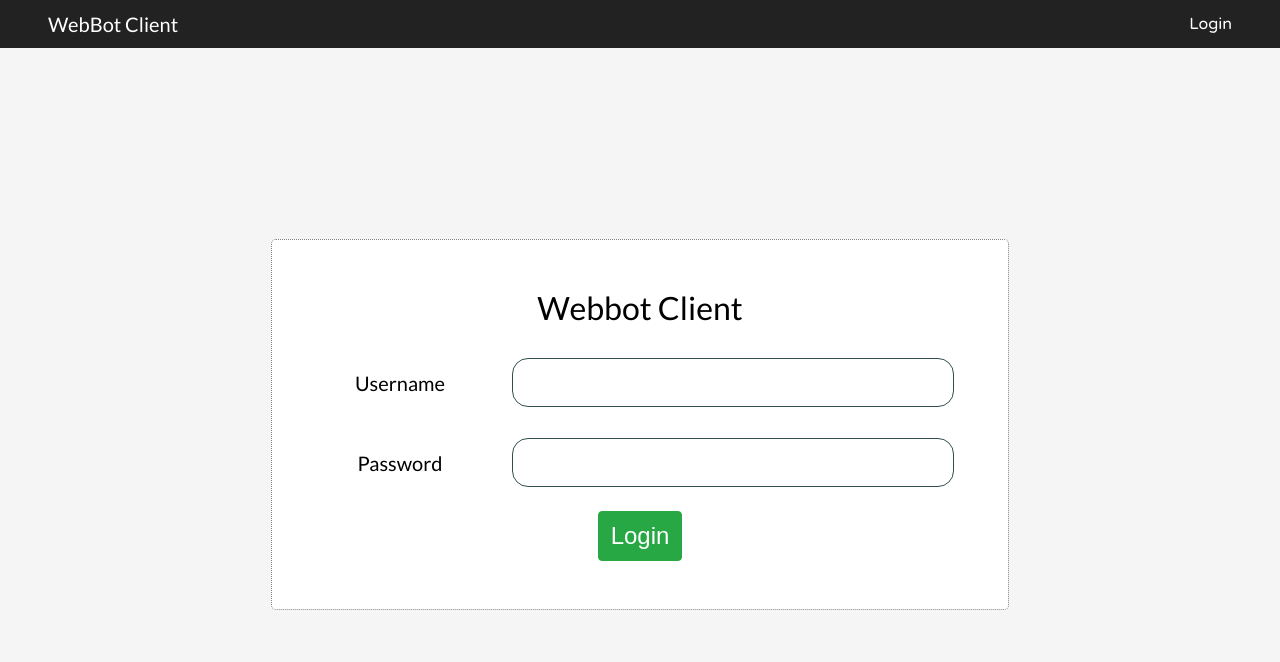
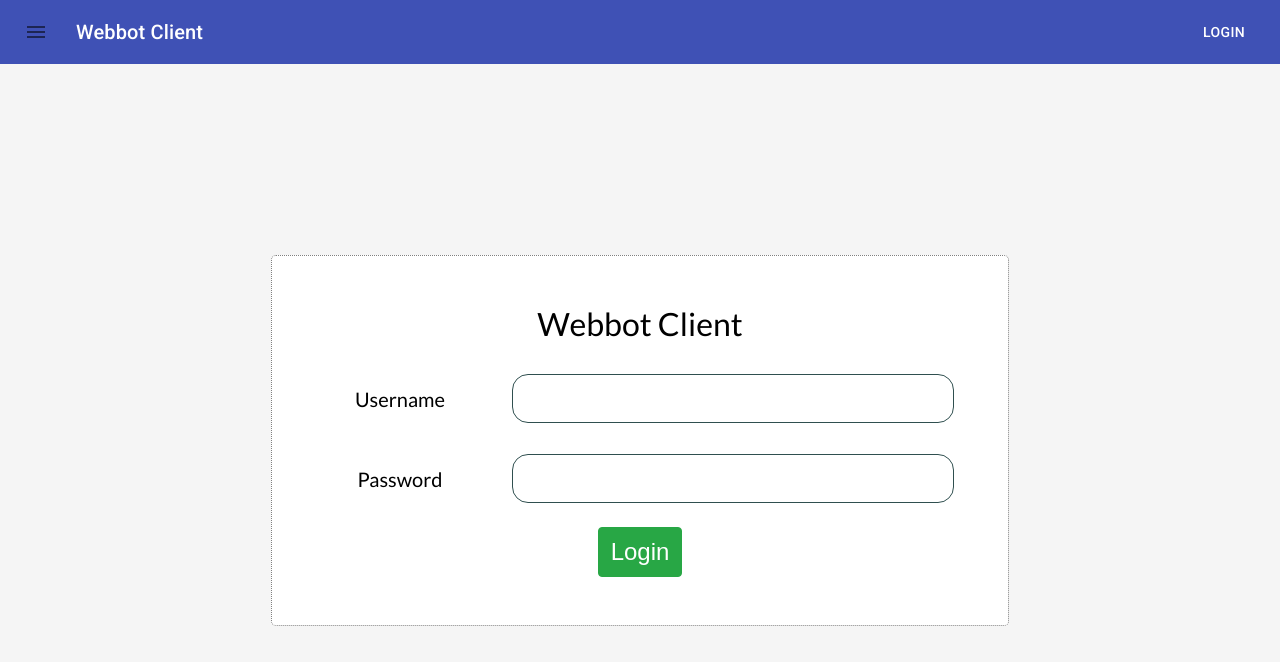
Before and after one commit to getYourFlag/telegram-webbot-client, a React app: page /#/user in a window 1280 px wide. Before the commit this address led to /#/. Shown: the top 662 px of the page. Built offline with nearby package versions, Linux system fonts and the light colour scheme.

Commit message:
Material UI on navbar & chat menu

```diff
--- a/package.json
+++ b/package.json
@@ -30,6 +30,7 @@
     "dependencies": {
         "@babel/polyfill": "^7.8.3",
         "@material-ui/core": "^4.9.3",
+        "@material-ui/icons": "^4.9.1",
         "axios": "^0.19.2",
         "babel-polyfill": "^6.26.0",
         "bcrypt": "^3.0.8",
--- a/public/index.html
+++ b/public/index.html
@@ -3,10 +3,11 @@
 
 <head>
     <meta charset="UTF-8">
-    <meta name="viewport" content="width=device-width, initial-scale=1.0">
+    <meta name="viewport" content="width=device-width, initial-scale=1, minimum-scale=1">
     <title>Telegram Web Client</title>
     <link href="https://fonts.googleapis.com/css?family=Varela+Round&display=swap" rel="stylesheet">
     <link href="https://fonts.googleapis.com/css?family=Lato&display=swap" rel="stylesheet">
+    <link rel="stylesheet" href="https://fonts.googleapis.com/css?family=Roboto:300,400,500,700&display=swap" />
     <style>
         html {box-sizing: border-box; min-height: 100vh;}
         body {margin: 0;}
--- a/src/client/components/ChatDisplay.js
+++ b/src/client/components/ChatDisplay.js
@@ -4,8 +4,9 @@ import { useSelector, useDispatch } from 'react-redux';
 
 import MessageSender from './MessageSender';
 import Message from './Message';
-// import {updateMessages} from '../actions/message';
 import {setMessageUpdate, removeMessageUpdate} from '../services/longpoll';
+import { Grid, Box } from '@material-ui/core';
+import { makeStyles } from '@material-ui/styles';
 
 const ChatDisplay = props => {
     const messages = useSelector(state => state.messageReducer.messages);
--- a/src/client/components/ChatMenu.js
+++ b/src/client/components/ChatMenu.js
@@ -5,6 +5,10 @@ import Selector from '../components/ChatSelector';
 import {setChatUpdate, removeChatUpdate} from '../services/longpoll';
 import {fetchMessages} from '../actions/message';
 import transformDate from '../services/dateTransform';
+
+import {List, Typography, Box} from '@material-ui/core';
+import { makeStyles, ThemeProvider } from '@material-ui/core/styles';
+import Divider from '@material-ui/core/Divider';
 
 const ChatMenu = props => {
     const chatList = useSelector(state => state.chatReducer.chats);
@@ -16,9 +20,25 @@ const ChatMenu = props => {
         return _ => removeChatUpdate();
     }, [currentBot]);
 
+    const useStyles = makeStyles(theme => ({
+        root: {
+            borderRight: "2px",
+            borderRightColor: "#999"
+        },
+        title: {
+            margin: theme.spacing(2),
+            textAlign: 'center'
+        }
+    }));
+    const classes = useStyles();
+
     return (
-    <div className = 'chat-menu'>
-        <div className = 'bot-name'>{currentBot.name}</div>
+        <Box className={classes.root}>
+            <List>
+                <Typography variant='h5' className = {classes.title}>
+                    {currentBot.name}
+                </Typography>
+                <Divider />
                 {chatList.map(chat =>
                     <Selector
                         title={chat.title}
@@ -27,7 +47,9 @@ const ChatMenu = props => {
                         key={chat._id}
                         getMessages={_ => dispatch(fetchMessages(chat._id))}/>
                     )}
-    </div>);
+            </List>
+        </Box>
+    );
 }
 
 
--- a/src/client/components/ChatSelector.js
+++ b/src/client/components/ChatSelector.js
@@ -1,10 +1,32 @@
 import React from 'react';
+import ListItem from '@material-ui/core/ListItem';
+import ListItemText from '@material-ui/core/ListItemText';
+import Typography from '@material-ui/core/Typography';
+import {makeStyles} from '@material-ui/core/styles';
 
-const ChatSelector = props => (
-    <div className = 'chat-selector' onClick={props.getMessages}>
-        <p><span className='chat-title'>{props.title}</span><span className='chat-time'>{props.date}</span></p>
-        <p className = 'chat-dialog'>{props.dialog}</p>
-    </div>
-);
+const ChatSelector = props => {
+    const classes = makeStyles(theme => ({
+        inline: {
+            display: 'inline',
+            float: 'right'
+        }
+    }))();
 
-export default ChatSelector
+    return (
+    <ListItem button divider onClick={props.getMessages} alignItems='flex-start'>
+        <ListItemText primary={
+            <React.Fragment>
+                <b>{props.title}</b>
+                <Typography component='span' variant='caption'
+                    className={classes.inline} color='textSecondary'>
+                    {props.date}
+                </Typography>
+            </React.Fragment>
+        } secondary={props.dialog} secondaryTypographyProps={{
+            color: 'textPrimary',
+            variant: 'body1'
+        }}/>
+    </ListItem>
+)};
+
+export default ChatSelector;
--- a/src/client/components/MessageSender.js
+++ b/src/client/components/MessageSender.js
@@ -2,13 +2,32 @@ import React, {useState} from 'react';
 import '../css/chatDisplay.css';
 import { useDispatch } from 'react-redux';
 import { sendMessages } from '../actions/sender';
+import { makeStyles } from '@material-ui/core/styles';
+import { TextField, Box } from '@material-ui/core';
 
 const MessageSender = props => {
     const [inputText, setInputText] = useState('')
     const dispatch = useDispatch();
 
-    return (<div className='message-sender'>
-        <input type='text' name='message' value={inputText} onChange={e => setInputText(e.target.value)}></input>
+    const useStyles = makeStyles(theme => ({
+        root: {
+            bottom: 0,
+            margin: 0,
+            padding: theme.spacing(2),
+            borderTop: '1px',
+            borderTopColor: 'black',
+        },
+        input: {
+            width: '80%'
+        }
+    }));
+    const classes = useStyles();
+
+    return (
+    <Box className={classes.root}>
+        <TextField type='text' name='message' variant='outlined'
+            className={classes.input} multiline={true} rowsMax={3}
+            value={inputText} onChange={e => setInputText(e.target.value)} />
         <button className='send-button' onClick={_ => {
             dispatch(sendMessages({
                 text: inputText,
@@ -17,7 +36,7 @@ const MessageSender = props => {
             }));
             setInputText('');
         }}>SEND</button>
-    </div>);
+    </Box>);
 }
 
 export default MessageSender;
--- a/src/client/components/NavBar.js
+++ b/src/client/components/NavBar.js
@@ -1,5 +1,12 @@
 import React, { useEffect } from "react";
-import "../css/navbar.css";
+import { makeStyles } from '@material-ui/core/styles';
+import AppBar from '@material-ui/core/AppBar';
+import Toolbar from '@material-ui/core/Toolbar';
+import Typography from '@material-ui/core/Typography';
+import Button from '@material-ui/core/Button';
+import IconButton from '@material-ui/core/IconButton';
+import MenuIcon from '@material-ui/icons/Menu';
+
 import { useDispatch, useSelector } from "react-redux";
 import { logout } from "../actions/auth";
 import { fetchBotList } from '../actions/bot';
@@ -16,21 +23,36 @@ const NavBar = props => {
     }
   }, [dispatch, isAuthed]);
 
+  const useStyles = makeStyles(theme => ({
+    root: {flexGrow: 1},
+    menuButton: {marginRight: theme.spacing(2)},
+    title: {flexGrow: 1},
+    button: {marginRight: theme.spacing(2)}
+  }));
+  const classes = useStyles();
+
   return (
-    <div className="navbar">
-      <ul className="list-start">
-        <li className="navbar-icon">WebBot Client</li>
+    <div>
+      <AppBar color='primary' position='static'>
+        <Toolbar>
+          <IconButton edge='start' className={classes.menuButton}>
+            <MenuIcon />
+          </IconButton>
+          <Typography variant='h6' className={classes.title}>
+            Webbot Client
+          </Typography>
           {botList ? botList.map(bot => (
-            <li className="navbar-item" key={bot._id}>
-              <a href="#" onClick = {_ => dispatch(fetchChats(bot))}>{bot.name}</a>
-            </li>
-          )) : null}
-      </ul>
-      <ul className="list-end">
-        <li>
-          {isAuthed ? <a href="/" onClick={_ => dispatch(logout())}>Logout</a> : <a href="/">Login</a>}
-        </li>
-      </ul>
+            <Button
+              variant='contained'
+              className={classes.button}
+              key={bot._id}
+              onClick = {_ => dispatch(fetchChats(bot))}>
+                {bot.name}
+            </Button>
+            )) : null}
+          {isAuthed ? <Button variant='contained' onClick={_ => dispatch(logout())}>Logout</Button> : <Button color='inherit' href="/">Login</Button>}
+        </Toolbar>
+      </AppBar>
     </div>
   );
 };
--- a/src/client/css/chatDisplay.css
+++ b/src/client/css/chatDisplay.css
@@ -1,5 +1,4 @@
 .chat-display {
-    width: 80%;
     max-height: calc(100vh - 3rem);
     margin: 0;
 }
--- a/src/client/css/chatmenu.css
+++ b/src/client/css/chatmenu.css
@@ -1,5 +1,4 @@
 .chat-menu {
-    width: 20%;
     min-height: 100%;
     padding: 0 0.5rem;
     border-right: 3px solid lightgray;
@@ -54,15 +53,3 @@
     text-align: center;
     border-bottom: 1px dotted darkslategray;
 }
-
-@media(max-width: 992px) {
-    .chat-menu {
-        width: 30%;
-    }
-}
-
-@media(max-width: 767px) {
-    .chat-menu {
-        width: 35%;
-    }
-}
--- a/src/client/pages/MainPage.js
+++ b/src/client/pages/MainPage.js
@@ -2,20 +2,31 @@ import React from "react";
 import {useSelector} from 'react-redux';
 import ChatMenu from '../components/ChatMenu';
 import ChatDisplay from '../components/ChatDisplay';
+
 import '../css/navbar.css';
+import {Grid, Box} from '@material-ui/core';
+import {makeStyles} from '@material-ui/core/styles';
 
 const MainPage = props => {
-    const currentBot = useSelector(state => state.chatReducer.currentBot);
+    const selectedBot = useSelector(state => state.chatReducer.currentBot);
 
-    if (currentBot === null) {
+    if (selectedBot === null) {
         return null;
     }
 
+    const heightLimit = {
+        maxHeight: '100vh'
+    }
+
     return (
-        <div className = 'content'>
-            <ChatMenu />
-            <ChatDisplay />
-        </div>
+        <Grid container spacing={0}>
+            <Grid item xs={12} md={3}>
+                <ChatMenu />
+            </Grid>
+            <Grid item xs={12} md={9}>
+                <ChatDisplay />
+            </Grid>
+        </Grid>
     );
 };
 
```
Also changed, not shown: 1 other file (tests, documents, lock files or other folders). Lines whose indentation alone changed are shown as unchanged.
